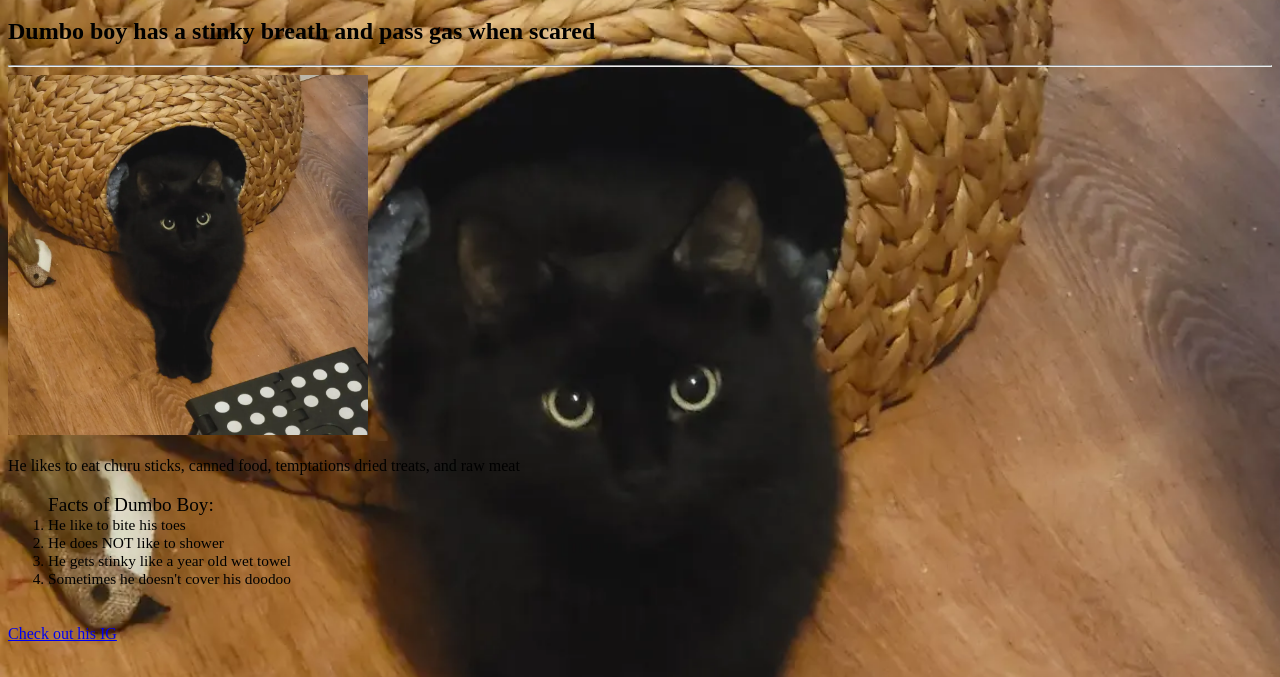
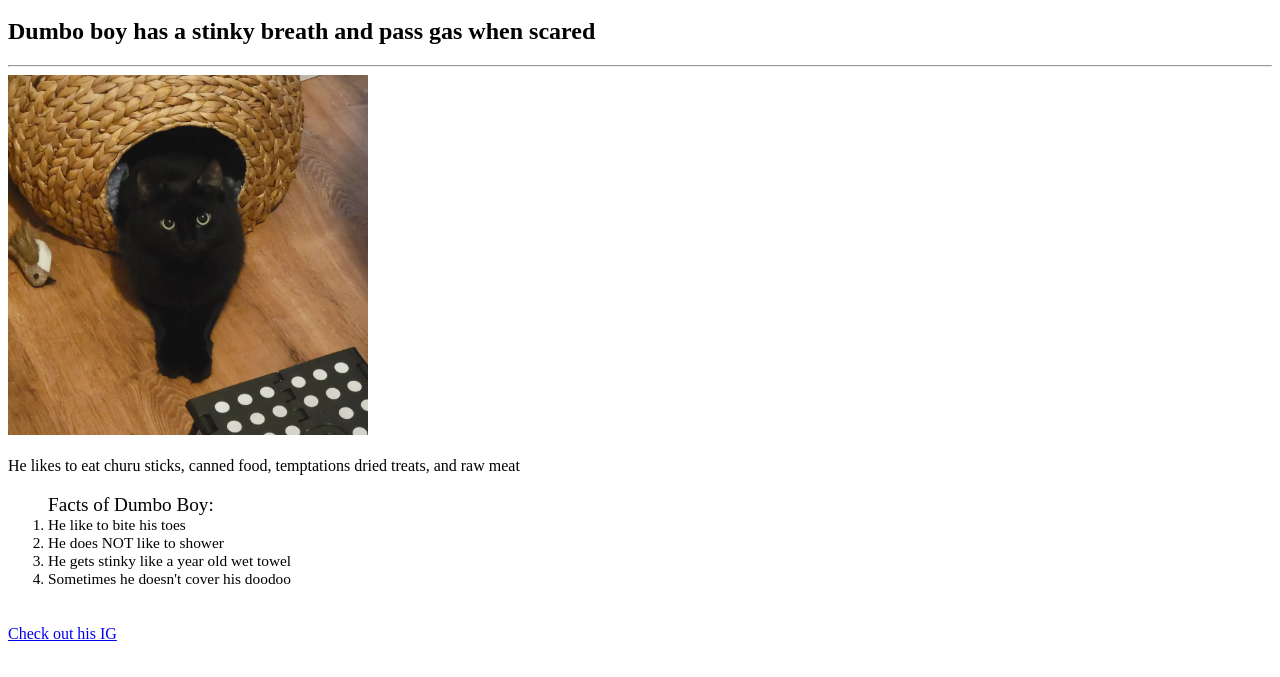
Before and after one commit to potatomon0/dumboBoy, a plain HTML site: page index.html in a window 1280 px wide. Shown: the part 123-800 px from the top of the page. Drawn offline with Linux system fonts and the light colour scheme.

Commit message:
Update style.css

```diff
--- a/style.css
+++ b/style.css
@@ -1,4 +1,4 @@
-body {background-image: url('images/dumbo1.jpg');
+body {
     background-repeat:no-repeat;
     background-size:cover;
     background-attachment:fixed;}
```
